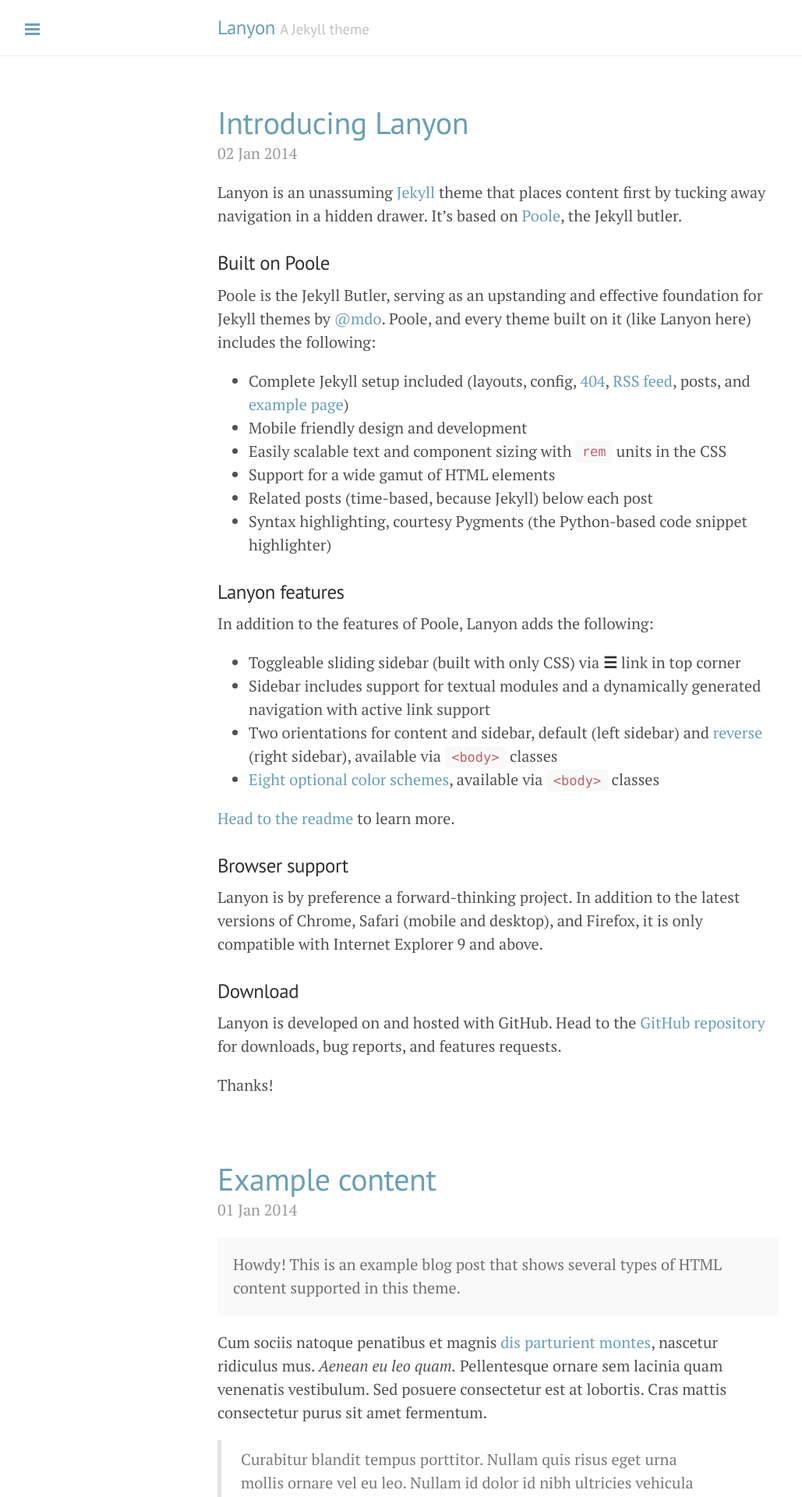
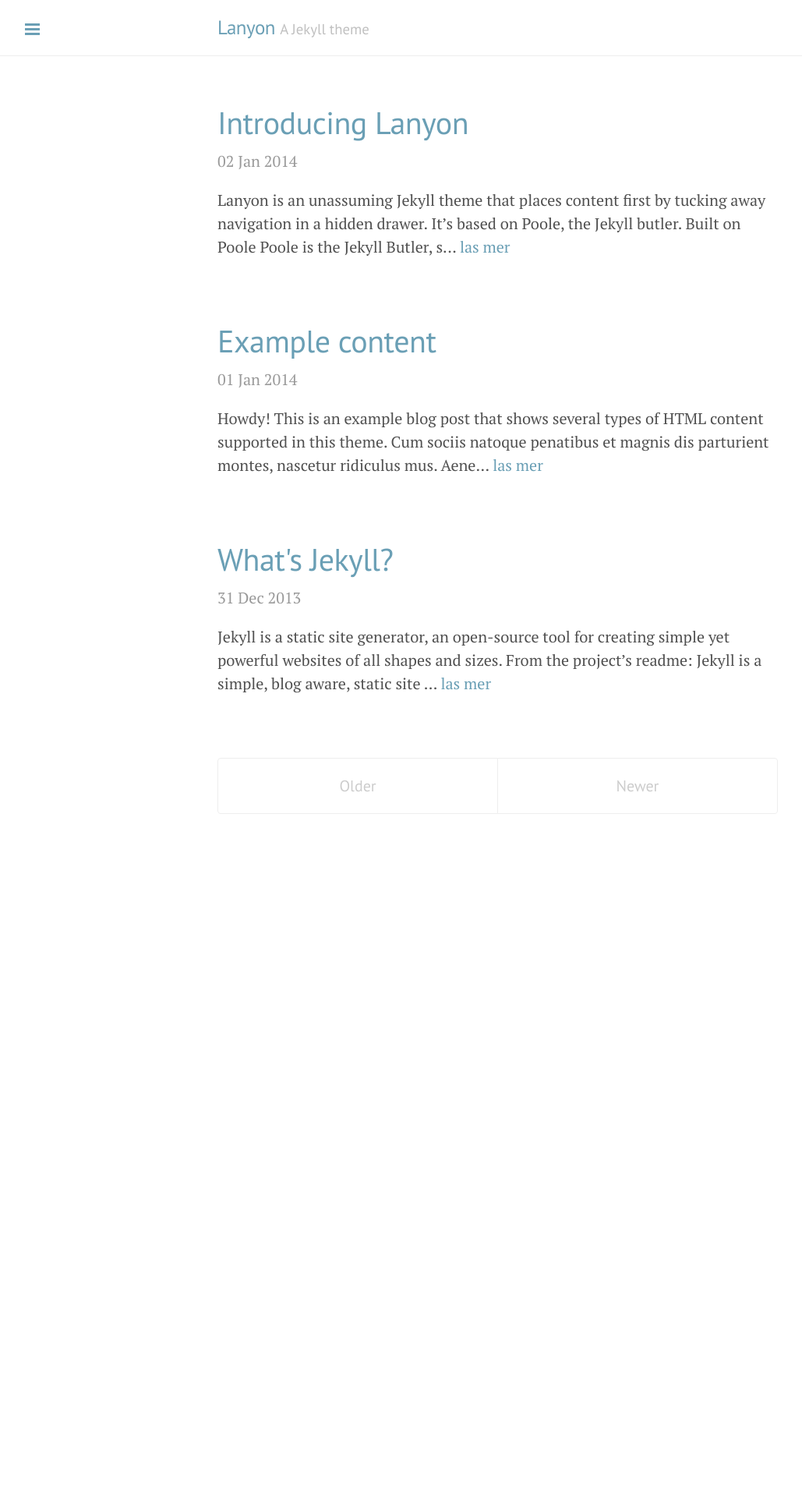
Before and after one commit to mludv/mludv.github.io, a Jekyll site: the page built from index.html, in a window 1280 px wide. Shown: the top 1920 px of the page at 78% size, without its empty margins (1-1030 px from the left). Built offline with Jekyll 4.4.1, drawn with Linux system fonts in a browser that asks for light colours; Markdown is read by kramdown in place of the engine named in the settings; the list of posts is cut into pages by our own code; some of the changed text lies outside the part shown.

Commit message:
NOW is the title on blogposts fixed

```diff
--- a/_layouts/post.html
+++ b/_layouts/post.html
@@ -13,7 +13,7 @@
 
     <h1 class="xpost-title">{{page.title}}</h1>
 
-     <div class="large-image">
+      <div class="large-image">
     </div>
 
     {% include sidebar.html %}
--- a/index.html
+++ b/index.html
@@ -14,7 +14,11 @@
 
     <span class="post-date">{{ post.date | date_to_string }}</span>
 
-    {{ post.content }}
+    {{ post.content  | strip_html | truncate: 200}}
+
+      <a href="{{ post.url }}">
+       las mer
+      </a>
   </div>
   {% endfor %}
 </div>
--- a/public/css/lanyon.css
+++ b/public/css/lanyon.css
@@ -314,14 +314,26 @@
 }
 
 .xpost-title {
-    float:right;
-    position: relative;
+  float:right;
+  position: relative;
+  top: 200px;
+  font-size: 40px;
+  z-index: 2;
+  width:100%;
+  text-align:center;
+  color: white;
 }
 
+@media (min-width: 48em) {
+  .xpost-title {
+    font-size: 5vw;
+    top: 400px
+  }
+}
 /* Meta data line below post title */
 .post-date {
   display: block;
-  margin-top: -.5rem;
+  margin-top: .5rem;
   margin-bottom: 1rem;
   color: #9a9a9a;
 }
```
Also changed, not shown: _posts/2014-01-02-introducing-lanyon.md (+1 -0 lines).
